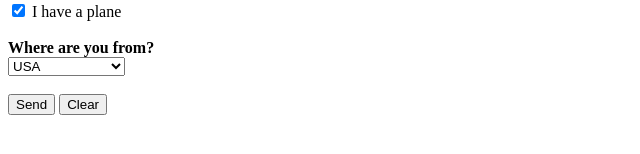
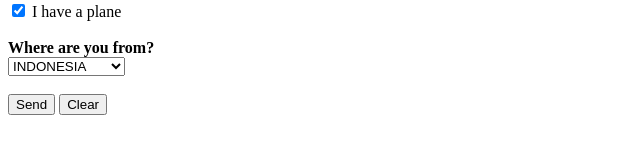
Before and after one commit to Sythaz/PemrogramanWeb, a plain HTML site: page PemrogramanWeb_20/Pertemuan1/buatForm.html in a window 1280 px wide. Shown: the part 354-508 px from the top of the page, 0-640 px from the left. Drawn offline with Linux system fonts and the light colour scheme.

Commit message:
Soal - 35

```diff
--- a/PemrogramanWeb_20/Pertemuan1/buatForm.html
+++ b/PemrogramanWeb_20/Pertemuan1/buatForm.html
@@ -32,6 +32,7 @@
             <option value="BF">Bulgaria</option>
             <option value="UK">United Kingdom</option>
             <option value="USA" selected>USA</option>
+            <option value="IDN" selected>INDONESIA</option>
         </select>
         <br><br>
 
```
